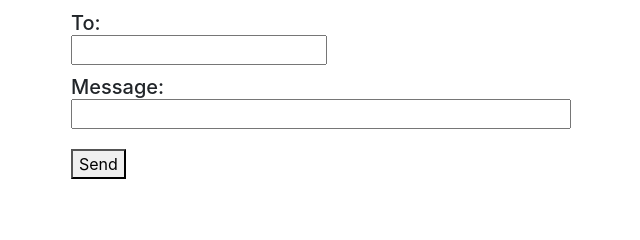
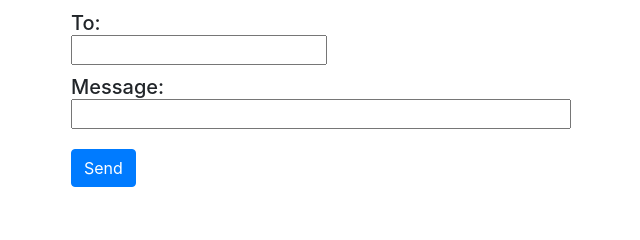
Before and after one commit to PeterKroselj/bMail, a Python web app: template templates/bmail_edit.html in a window 1280 px wide. Shown: the part 98-338 px from the top of the page, without its empty margins (14-654 px from the left). Run offline with Jinja, Linux system fonts and the light colour scheme; the template is opened without the code that fills it, so the values that code supplies are empty; some libraries are stand-ins or nearby versions.

Commit message:
changed button in edit form

```diff
--- a/templates/bmail_edit.html
+++ b/templates/bmail_edit.html
@@ -27,7 +27,7 @@
         <h5 id="msg_text_label">Message: </h5>
         <input name="msg_text" id="msg_text_edit">
         <br>
-        <button type="submit">Send</button>
+        <button type="submit" class="btn btn-primary">Send</button>
     </form>
   </div>
 
```
